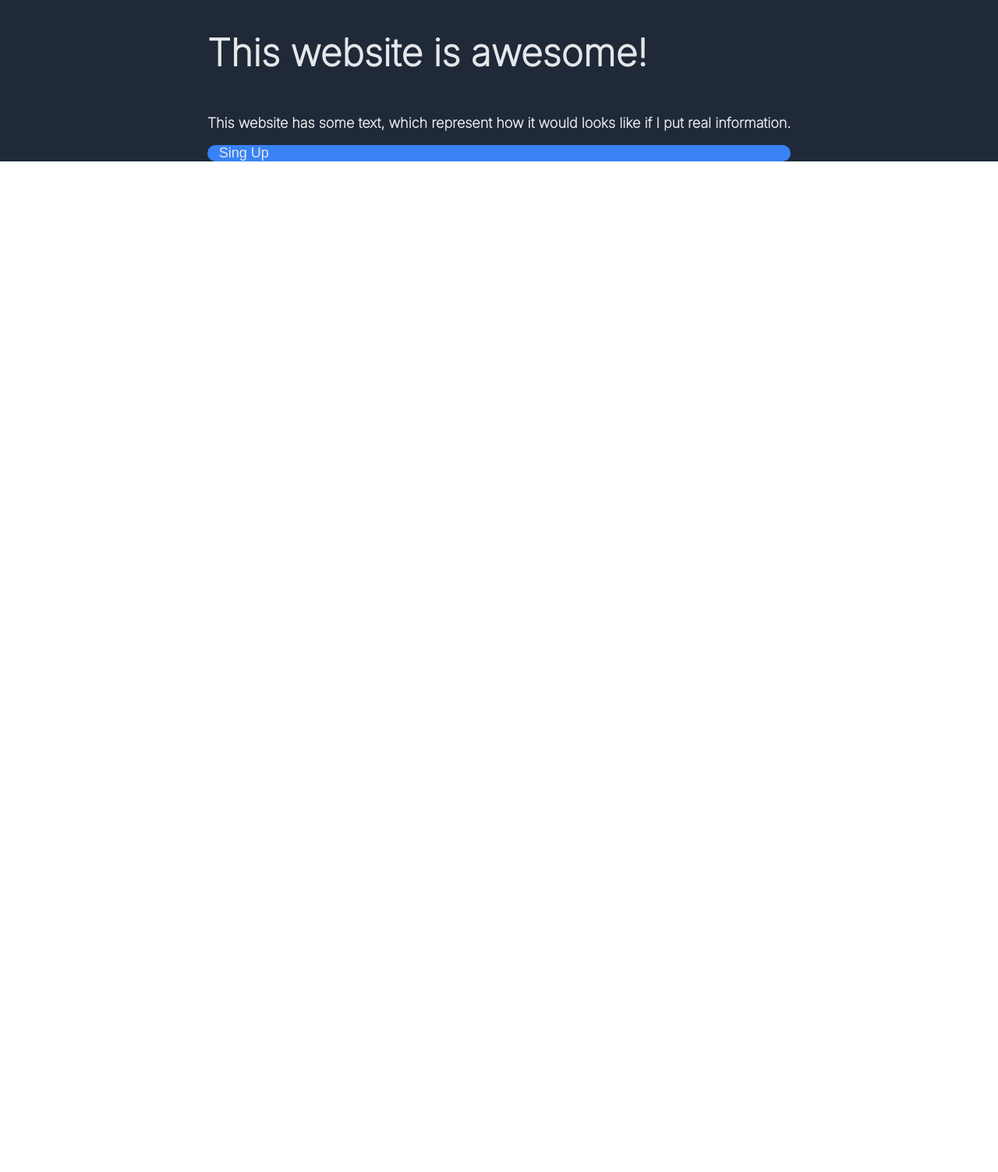
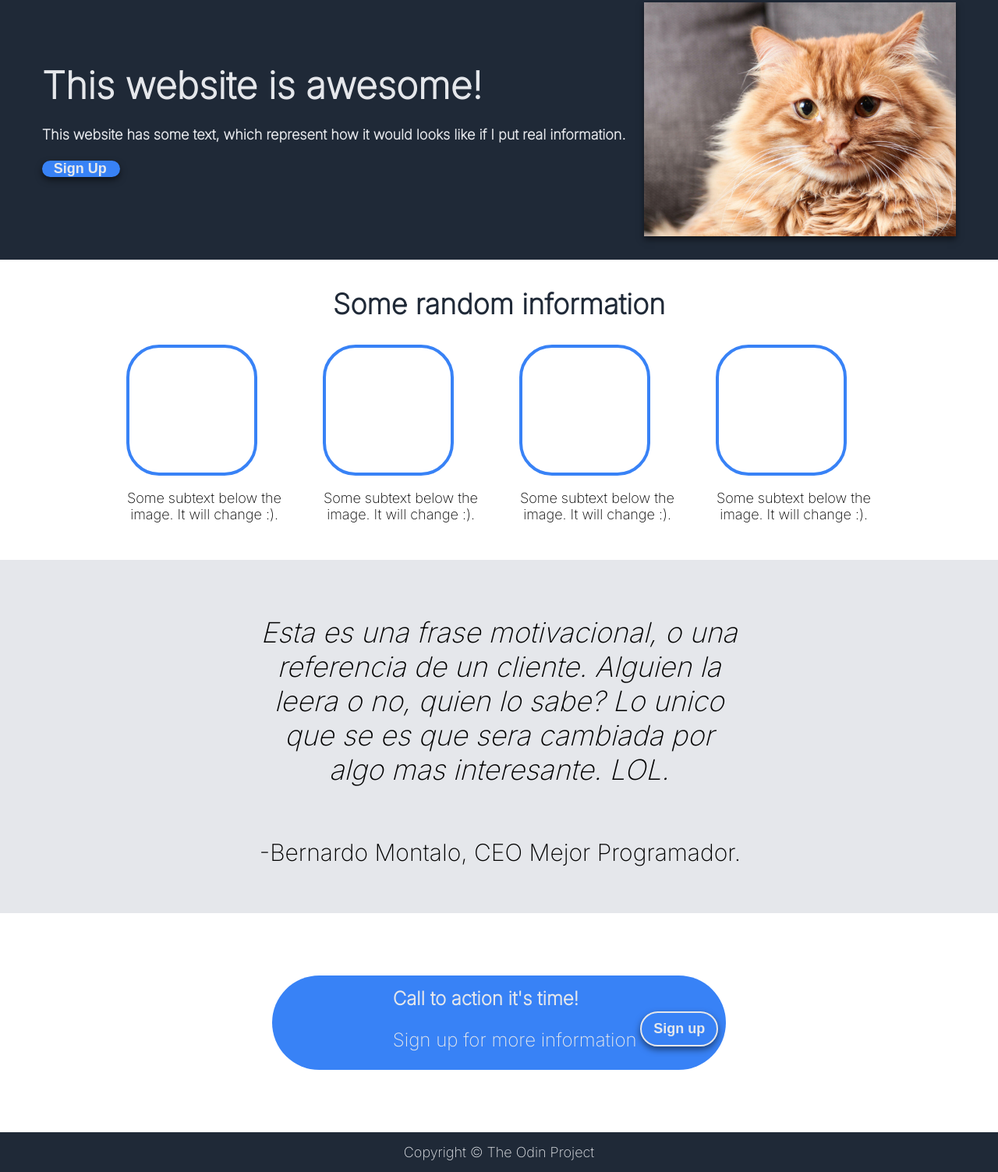
Before and after one commit to Bernardo007jr/landing-page, a plain HTML site: page index.html in a window 1280 px wide. Shown: the part 71-1574 px from the top of the page at 78% size. Before the commit the page ends 800 px from the top, so only its background shows below. Drawn offline with Linux system fonts and the light colour scheme.

Commit message:
Add landing-page

```diff
--- a/index.html
+++ b/index.html
@@ -16,15 +16,62 @@
           <li><a href=" ">Second Link</a></li>
           <li><a href=" ">Third Link</a></li>
       </ul>
-    </div>
+  </div>
 <!-- This is the part of the header but it goes separetly, it has information-->
   <div class="information">
+    <div class="image">
+      <img src="images/gato.jpg" alt="gato">
+    </div>
     <div class="main">
       <h1 class="main-text">This website is awesome!</h1>
       <p>This website has some text, which represent how it would looks like if I put real information. </p>
-      <button><a href=" " class="button">Sing Up</a></button>
+      <button><a href=" " class="button">Sign Up</a></button>
+    </div>
+
+  </div>
+  <!--Another section, with images and information-->
+  <div class="randm-info">
+  <!--This h1 is different, due to the color of the div-->
+    <h1 class="random">Some random information</h1>
+    <div class="squares">
+      <div class="container">
+        <div class="square"></div>
+        <p class="subtext">Some subtext below the image. It will change :).</p>
+      </div>
+      <div class="container">
+        <div class="square"></div>
+        <p class="subtext">Some subtext below the image. It will change :).</p>
+      </div>
+      <div class="container">
+        <div class="square"></div>
+        <p class="subtext">Some subtext below the image. It will change :).</p>
+      </div>
+      <div class="container">
+        <div class="square"></div>
+        <p class="subtext">Some subtext below the image. It will change :).</p>
+      </div>
+    </div>
+  </div>
+  <!--Just a quote ;)-->
+  <div class="quote">
+    <p class="quote-p">Esta es una frase motivacional, o una referencia de un cliente. Alguien la leera o no, quien lo sabe? Lo unico que se es que sera cambiada por algo mas interesante. LOL.</p>
+    <p class="quote-i">-Bernardo Montalo, CEO Mejor Programador.
+  </div>
+  <!--Click to action-->
+  <div class="click-act">
+    <div class="card">
+      <div class="left">
+        <strong class="call">Call to action it's time!</strong>
+        <p class="call">Sign up for more information</p>
+      </div>
+      <div class="right">
+        <button class="button-card"><a href=" ">Sign up</button>
+      </div>
+    </div>
+  </div>
+  <div class="footer">
+    Copyright © The Odin Project
   </div>
 
-  </div>
 </body>
 </html>
--- a/styles.css
+++ b/styles.css
@@ -4,21 +4,22 @@ body{
     display: flex;
     flex-direction: column;
     margin: 0;
+    font-family: 'Inter', sans-serif;
 }
 .header{
     background: #1F2937;
     font-size:  18px;
     color: #e5e7eb;
     display: flex;
-    justify-content: space-around;
+    justify-content: space-between;
     align-items: center;
-    padding: 8px;
-    flex: 1;
+    padding: 15px 267px 0px 265px;
     font-family: 'Inter', sans-serif;
 }
 h1{
     font-size: 24px;
     font-weight: bold;
+    margin: 0;
 }
 ul{
     list-style-type: none;
@@ -37,9 +38,11 @@ a{
 }
 .information{
     display: flex;
-    flex: 1;
     justify-content: space-evenly;
-
+    align-items: center;
+    padding: 30px;
+    flex-wrap: wrap;
+    flex-direction: row-reverse;
 }
 .information,
 .main-text{
@@ -52,6 +55,7 @@ a{
 .main{
     display: flex;
     flex-direction: column;
+    gap: 5px;
 
 }
 p{
@@ -64,4 +68,115 @@ button{
     padding: 0 15px 0 15px;
     display: flex;
     flex-shrink: 0;
+    width: 100px;
+    font-weight: bold;
+    box-shadow: 0 4px 8px 0 #00000081;
 }
+img{
+    width: 400px;
+    display: flex;
+    flex-shrink: 0;
+    box-shadow: 0 4px 8px 0 #00000081;
+}
+.image{
+    display: flex;
+    flex-wrap: wrap;
+}
+.randm-info{
+    padding: 30px;
+}
+.random{
+    display: flex;
+    font-family: 'Inter', sans-serif;
+    font-size: 36px;
+    font-weight: bolder;
+    color: #1F2937;
+    padding-top: 5px;
+    padding-bottom: 30px;
+    justify-content: center;
+}
+.squares{
+    display: flex;
+    gap: 52px;
+    justify-content: center;
+    align-items: center;
+    flex-wrap: wrap;
+}
+.container{
+    max-width: 200px;
+}
+.square{
+    border: 4px solid #3882f6;
+    width: 160px;
+    height: 160px;
+    border-radius: 25%;
+}
+.subtext{
+    font-size: 18px;
+    text-align: center;
+}
+.quote{
+    background-color: #e5e7eb;
+    padding: 30px;
+    display: flex;
+    flex-direction: column;
+}
+.quote-p{
+    font-size: 36px;
+    font-style: italic;
+    font-family: 'Inter', sans-serif;
+    display: flex;
+    justify-content: center;
+    align-items: center;
+    text-align: center;
+    margin-right: 300px;
+    margin-left: 300px;
+    padding-top: 5px;
+}
+.quote-i{
+    display: flex;
+    justify-content: end;
+    font-size: 30px;
+    font-family: 'Inter', sans-serif;
+    margin-right: 300px;
+}
+.click-act{
+   display: flex;
+   justify-content: center;
+   align-items: center;
+   padding: 5em 13em;
+}
+.card{
+    display: flex;
+    justify-content: space-evenly;
+    align-items: center;
+    background-color: #3882f6;
+    width: 50%;
+    border-radius: 100px;
+    padding-top: 15px;
+    padding-left: 150px;
+}
+strong{
+    font-weight: bolder;
+}
+.call{
+    color: #e5e7eb;
+    font-size: 24px;
+}
+.button-card{
+    border: 2px solid #e5e7eb;
+    border-radius: 25px;
+    width: 100px;
+    padding: 10px;
+    display: flex;
+    justify-content: center;
+    align-items: center;
+}
+.footer{
+    background: #1F2937;
+    display: flex;
+    justify-content: center;
+    align-items: center;
+    width: 100%;
+    padding: 15px;
+}
```
Also changed, not shown: images/gato.jpg (added).
